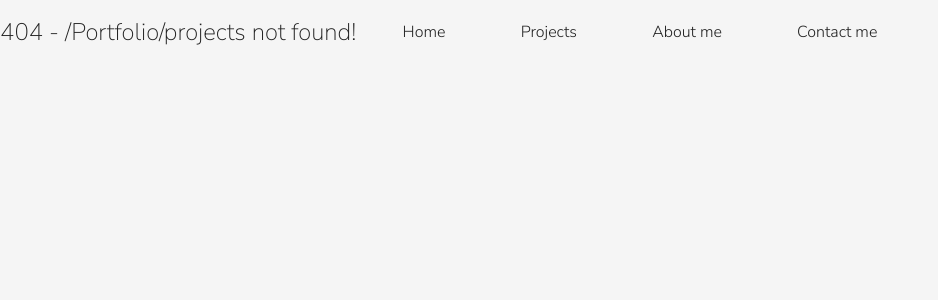
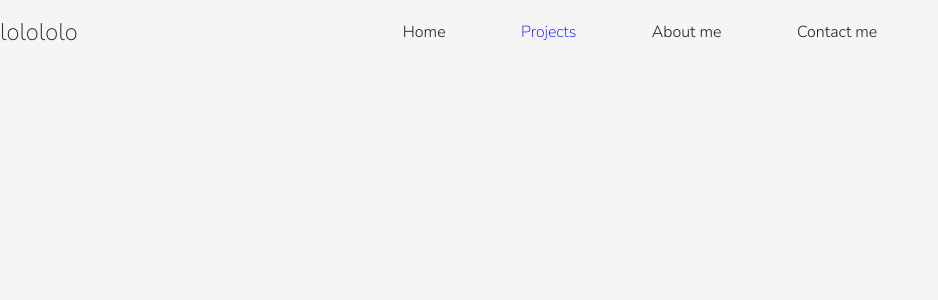
Before and after one commit to luqas31/Portfolio, a React (Vite) app: page /Portfolio/projects in a window 1280 px wide. Before the commit this address had no page. Shown: the top 300 px of the page, without its empty margins (0-938 px from the left). Built offline with nearby package versions, Linux system fonts and the light colour scheme.

Commit message:
feat: updated routes, created projects page

```diff
--- a/src/components/Header.jsx
+++ b/src/components/Header/index.jsx
@@ -7,7 +7,7 @@ function Header() {
 			<div className='header-container'>
 				<nav>
 					<Link to='/Portfolio/' className='nav-home'>Home</Link>
-					<li>Projects</li>
+					<Link to="projects">Projects</Link>
 					<li>About me</li>
 					<li>Contact me</li>
 				</nav>
--- a/src/pages/Home.jsx
+++ b/src/pages/HomePage/index.jsx
@@ -1,5 +1,5 @@
 import { NavLink } from 'react-router-dom';
-import { getData } from '../services/api';
+import { getData } from '../../services/api';
 import { useEffect, useState } from 'react';
 import Socials from '../components/Socials';
 import './Home.css';
--- /dev/null
+++ b/src/pages/Projects/index.jsx
@@ -0,0 +1,9 @@
+export function Projects() {
+    return (
+        <>
+        <div>
+<h2>lolololo</h2>
+        </div>
+        </>
+    )
+};
```
Also changed, not shown: src/routes.jsx (+7 -2 lines), src/components/Header/Header.css (renamed from src/components/Header.css), src/components/Socials/Socials.css (renamed from src/components/Socials.css), src/components/Socials/index.jsx (renamed from src/components/Socials.jsx), src/pages/ErrorPage/ErrorPage.css (added), src/pages/ErrorPage/index.jsx (renamed from src/pages/ErrorPage.jsx), src/pages/HomePage/Home.css (renamed from src/pages/Home.css), src/pages/Projects/Projects.css (added).
